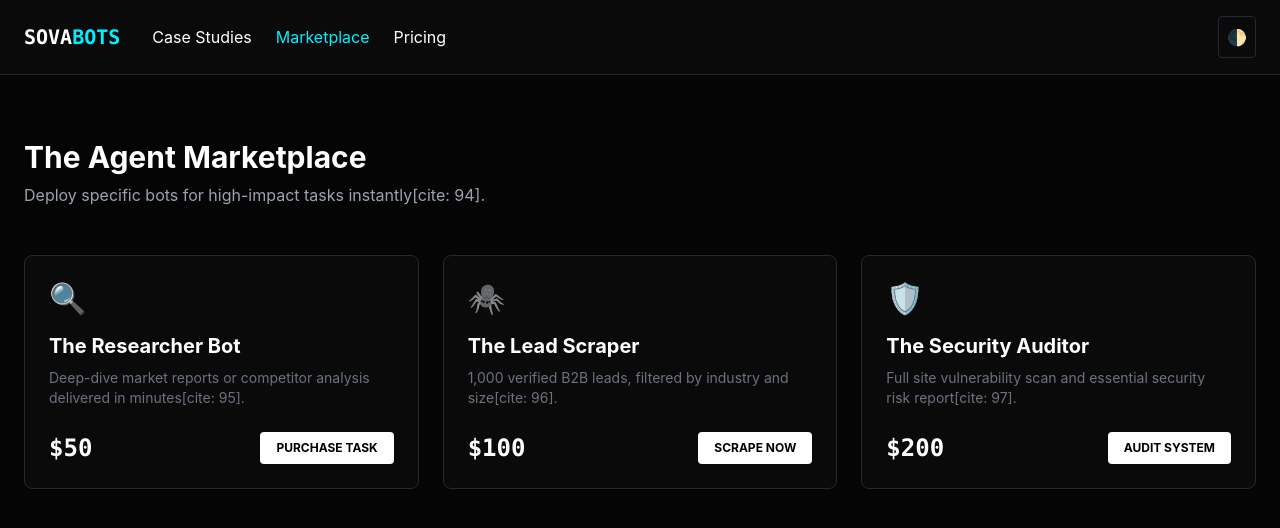
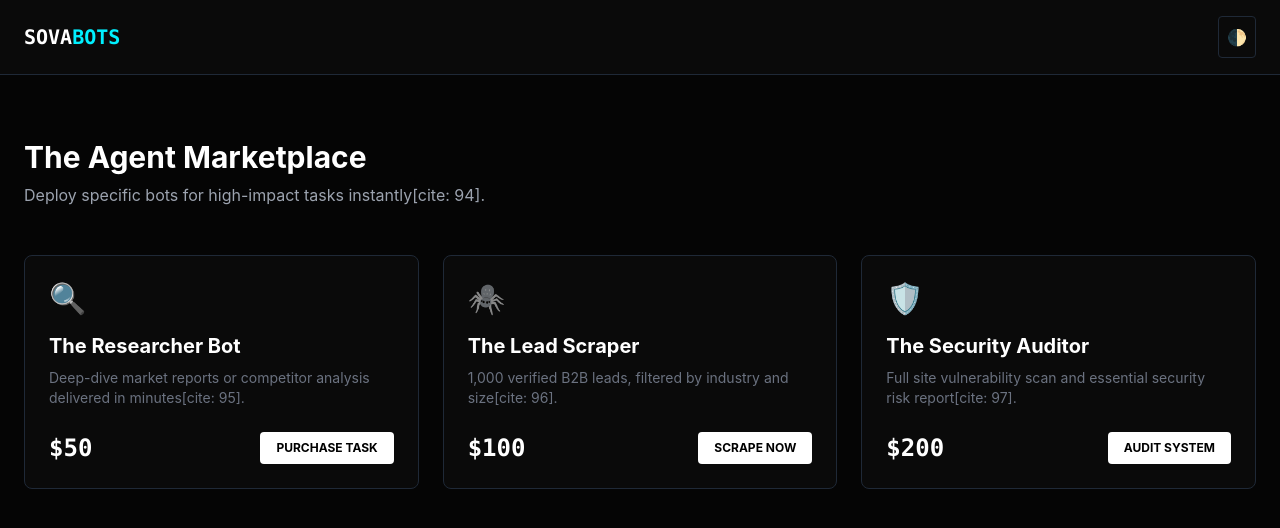
Before and after one commit to Intercost/sovacore, a plain HTML site: page marketplace.html in a window 1280 px wide. Drawn offline with nearby package versions, Linux system fonts and the light colour scheme.

Commit message:
Update marketplace.html

```diff
--- a/marketplace.html
+++ b/marketplace.html
@@ -12,14 +12,7 @@
 </head>
 <body class="min-h-screen">
     <nav class="border-b border-theme bg-secondary px-6 py-4 flex justify-between items-center">
-        <div class="flex items-center">
-            <div class="text-xl font-bold font-mono mr-8">SOVA<span class="text-00f0ff" style="color:#00f0ff">BOTS</span></div>
-            <div class="flex space-x-6">
-                <a href="case-studies.html" class="hover:text-00f0ff" style="transition:0.3s">Case Studies</a>
-                <a href="marketplace.html" class="text-00f0ff" style="color:#00f0ff; transition:0.3s">Marketplace</a>
-                <a href="pricing.html" class="hover:text-00f0ff" style="transition:0.3s">Pricing</a>
-            </div>
-        </div>
+        <div class="text-xl font-bold font-mono">SOVA<span class="text-00f0ff" style="color:#00f0ff">BOTS</span></div>
         <button id="theme-toggle" class="p-2 border border-theme rounded">🌓</button>
     </nav>
 
```
